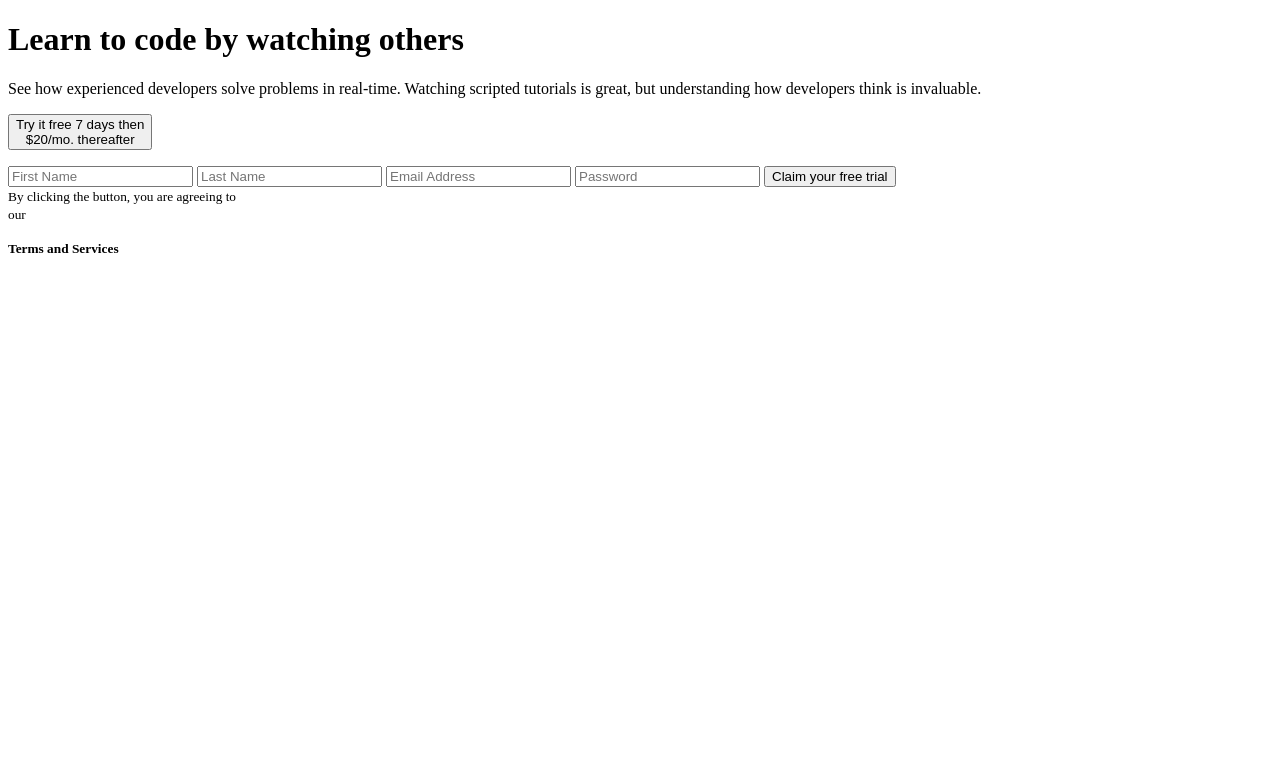
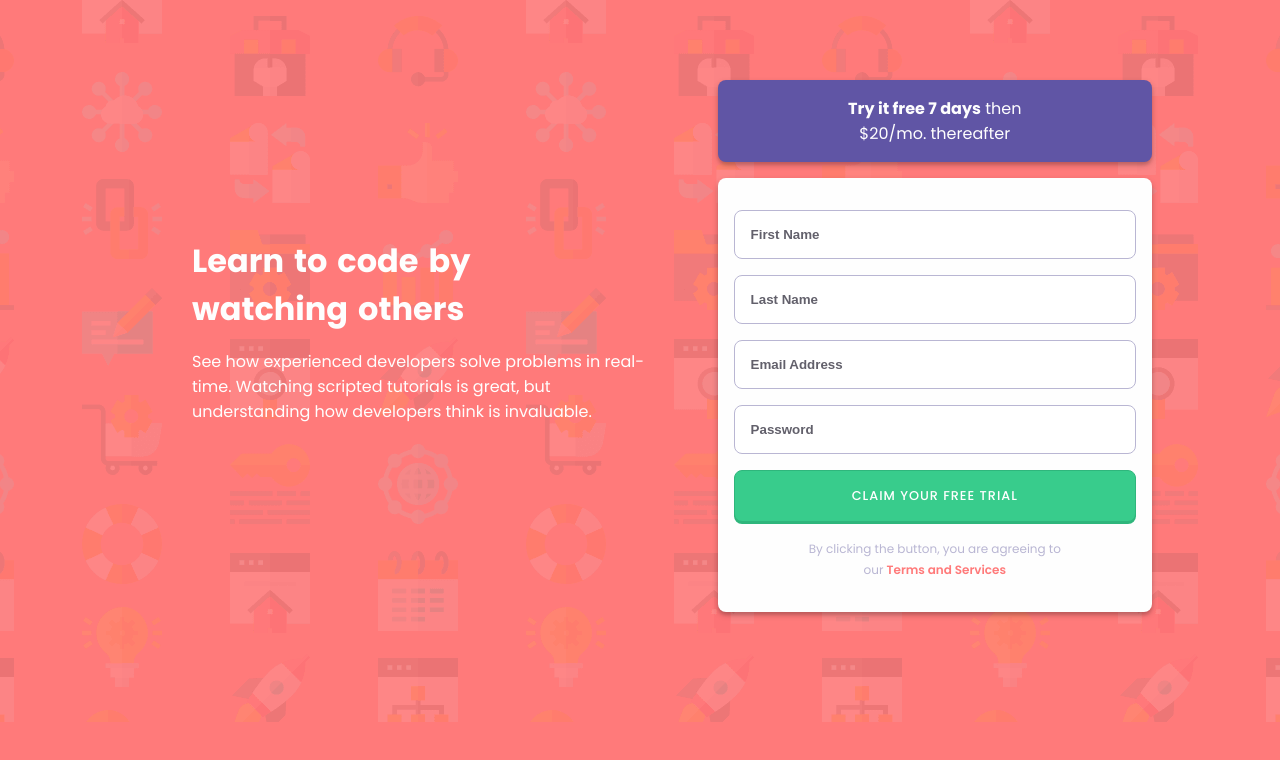
Before and after one commit to Estheronyi01/responsiveness, a plain HTML site: page index.html in a window 1280 px wide. Drawn offline with Linux system fonts and the light colour scheme.

Commit message:
save changes

```diff
--- a/index.html
+++ b/index.html
@@ -1,21 +1,19 @@
 <!DOCTYPE html>
 <html lang="en">
 <head>
-    <meta charset="UTF-8" />
-    <meta name="viewport" content="width=device-width, initial-scale=1.0" />
+    <meta charset="UTF-8">
+    <meta http-equiv="X-UA-Compatible" content="IE=edge">
+    <meta name="viewport" content="width=device-width, initial-scale=1.0">
     <!-- displays site properly based on user's device -->
 
    <link
    rel="icon"
-      type="image/png"
+   type="/png"
    sizes="32x32"
-      href="./images/favicon-32x32.png"
-    />
-    <link rel="stylesheet" href="styles.css" />
-
-    <title>Zuri Task</title>
+   href="./favicon-32x32-1.png" />
+    <title>Document</title>
+    <link rel="stylesheet" href="style.css">
 </head>
-
 <body>
     <main class="container">
    <div class="contents">
@@ -29,54 +27,29 @@
      <div class="form__content">
          <div class="form__paragraph">
              <p>
-            <button class="botton0"><span>Try it free 7 days</span> then <br />
-            $20/mo. thereafter </button>
+                 <span>Try it free 7 days</span> then <br /> $20/mo. thereafter
              </p>
          </div>
-
          <div class="form__container">
            <form id="form">
                <label for="firstname" class="form__control">
-              <input
-                type="text"
-                placeholder="First Name"
-                id="firstname"
-                required
-              />
+                   <input type="text" placeholder="First Name" id="firstname" required/>
                </label>
                <label for="lastname" class="form__control">
-              <input
-                type="text"
-                placeholder="Last Name"
-                id="lastname"
-                required
-              />
+                   <input type="text" placeholder="Last Name" id="lastname" required/>
                </label>
                <label for="email" class="form__control">
-              <input
-                type="email"
-                placeholder="Email Address"
-                id="email"
-                required
-              />
+                   <input type="email" placeholder="Email Address" id="email" required/>
                </label>
                <label for="password" class="form__control">
-              <input
-                type="password"
-                placeholder="Password"
-                id="password"
-                required
-              />
+                   <input type="password" placeholder="Password" id="password" required/>
                </label>
-            <label>
                <button>Claim your free trial</button>
-            </label>
            </form>
-
            <div class="terms">
                <small>
-              By clicking the button, you are agreeing to <br />
-              our <h4>Terms and Services</h4>
+                   By  clicking the button, you are agreeing to <br />
+                   our <span>Terms and Services</span>
                </small>
            </div>
          </div>
--- a/style.css
+++ b/style.css
@@ -23,12 +23,8 @@ body {
   flex-direction: column;
   align-items: center;
   justify-content: center;
-  background: url(./images/bg-intro-mobile.png) no-repeat center;
+  background: url(./bg-intro-mobile.png) no-repeat center;
   background-color: var(--red);
-}
-h4 {
-  color: orangered;
-  background-color: orangered;
 }
 
 .container {
@@ -124,7 +120,7 @@ button:focus {
 }
 
 button:active {
-  box-shadow: hsl(154, 59%, 45%);
+  box-shadow: 0 0 hsl(154, 59%, 45%);
   transform: translateY(2px);
 }
 
@@ -132,9 +128,6 @@ button:active {
   text-align: center;
   padding: 0 1.5rem 2rem;
   font-size: 0.9rem;
-}
-.botton0 {
-  background-color: hsl(248, 32%, 49%);
 }
 
 .terms small {
@@ -145,10 +138,9 @@ button:active {
   color: var(--red);
   font-weight: 600;
 }
-
 @media (min-width: 768px) {
     body {
-    background: url(./images/bg-intro-desktop.png) no-repeat center;
+      background: url(./bg-intro-desktop.png) no-repeat center;
       background-color: var(--red);
     }
     .container {
```
Lines whose indentation alone changed are shown as unchanged.
